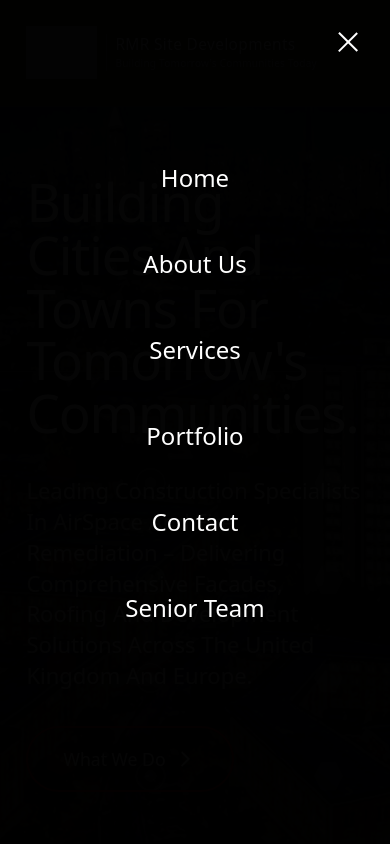
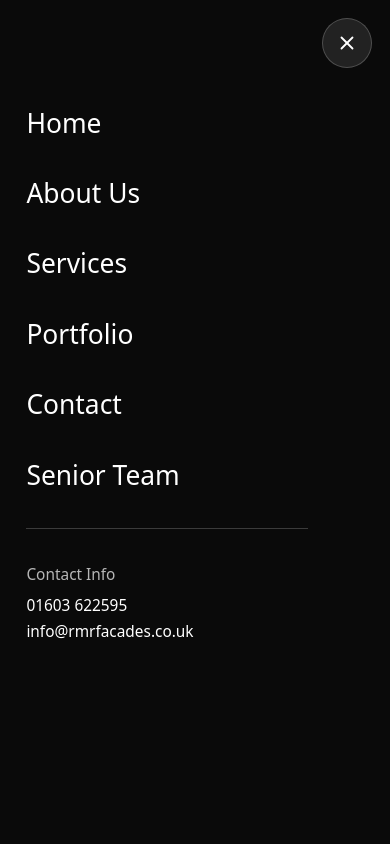
Before and after one commit to atomdogs/rmr-website, a Next.js app: page / in a window 390 px wide. Both pictures are taken after a click on the button "Toggle menu". Shown: the top 844 px of the page. Built offline with nearby package versions, Linux system fonts and the light colour scheme; grey boxes are pictures that could not be loaded.

Commit message:
Refactor mobile menu overlay to render in a portal with an opaque full-screen panel. Improves readability and ensures menu overlays header/hero; adds scroll lock, escape-to-close, and scrollable content to show all items.
Co-Authored-By: Same <noreply@same.new>

```diff
--- a/src/components/MobileMenu.tsx
+++ b/src/components/MobileMenu.tsx
@@ -1,79 +1,127 @@
 "use client";
 
-import { useState } from "react";
+import { useState, useEffect } from "react";
+import { createPortal } from "react-dom";
 import Link from "next/link";
 
 export function MobileMenu() {
   const [isOpen, setIsOpen] = useState(false);
+  const [mounted, setMounted] = useState(false);
 
-  if (!isOpen) {
-    return (
-      <button
-        onClick={() => setIsOpen(!isOpen)}
-        className="md:hidden relative p-2"
-        style={{ zIndex: 10000 }}
-        aria-label="Toggle menu"
-      >
-        <div className="w-6 h-5 flex flex-col justify-between">
-          <span className="block h-0.5 w-full bg-white" />
-          <span className="block h-0.5 w-full bg-white" />
-          <span className="block h-0.5 w-full bg-white" />
-        </div>
-      </button>
-    );
+  // Lock body scroll when menu is open
+  useEffect(() => {
+    const body = document.body;
+    if (isOpen) {
+      body.style.overflow = "hidden";
+    } else {
+      body.style.overflow = "";
     }
+    return () => {
+      body.style.overflow = "";
+    };
+  }, [isOpen]);
+
+  // Close on Escape key
+  useEffect(() => {
+    const onKeyDown = (e: KeyboardEvent) => {
+      if (e.key === "Escape") setIsOpen(false);
+    };
+    document.addEventListener("keydown", onKeyDown);
+    return () => document.removeEventListener("keydown", onKeyDown);
+  }, []);
+
+  // Enable portal after mount
+  useEffect(() => {
+    setMounted(true);
+  }, []);
 
   return (
     <>
+      {/* Hamburger button */}
+      <button
+        onClick={() => setIsOpen(!isOpen)}
+        className="md:hidden relative z-[110] p-2"
+        aria-label="Toggle menu"
+        aria-expanded={isOpen}
+      >
+        <div className="w-6 h-5 flex flex-col justify-between">
+          <span
+            className={`block h-0.5 w-full bg-white transition-all duration-300 ${
+              isOpen ? "rotate-45 translate-y-2" : ""
+            }`}
+          />
+          <span
+            className={`block h-0.5 w-full bg-white transition-all duration-300 ${
+              isOpen ? "opacity-0" : ""
+            }`}
+          />
+          <span
+            className={`block h-0.5 w-full bg-white transition-all duration-300 ${
+              isOpen ? "-rotate-45 -translate-y-2" : ""
+            }`}
+          />
+        </div>
+      </button>
+
+      {/* Mobile menu overlay rendered in portal to avoid header clipping */}
+      {mounted &&
+        createPortal(
+          <div
+            role="dialog"
+            aria-modal="true"
+            className={`fixed inset-0 z-[9999] md:hidden ${
+              isOpen ? "opacity-100 pointer-events-auto" : "opacity-0 pointer-events-none"
+            } transition-opacity duration-200`}
+          >
+            {/* Opaque full-screen panel */}
+            <div
+              className={`absolute inset-0 bg-[#0a0a0a] transition-transform duration-300 ${
+                isOpen ? "translate-y-0" : "translate-y-full"
+              }`}
+            >
               {/* Close button */}
               <button
                 onClick={() => setIsOpen(false)}
-        className="md:hidden fixed p-2"
-        style={{ zIndex: 10000, top: '20px', right: '20px' }}
                 aria-label="Close menu"
+                className="absolute top-4 right-4 p-3 rounded-full text-white bg-white/10 hover:bg-white/20 border border-white/20"
               >
-        <div className="w-6 h-6 relative">
-          <span className="block h-0.5 w-full bg-white absolute rotate-45" style={{ top: '12px' }} />
-          <span className="block h-0.5 w-full bg-white absolute -rotate-45" style={{ top: '12px' }} />
-        </div>
+                <svg className="h-5 w-5" viewBox="0 0 24 24" fill="none" stroke="currentColor" strokeWidth="2" strokeLinecap="round" strokeLinejoin="round">
+                  <line x1="18" y1="6" x2="6" y2="18" />
+                  <line x1="6" y1="6" x2="18" y2="18" />
+                </svg>
               </button>
 
-      {/* Full screen black menu */}
-      <div
-        className="md:hidden fixed"
-        style={{
-          top: 0,
-          left: 0,
-          width: '100vw',
-          height: '100vh',
-          backgroundColor: 'rgba(0, 0, 0, 0.98)',
-          zIndex: 9500,
-          overflow: 'auto'
-        }}
-      >
-        <div style={{ marginTop: '150px', marginBottom: '50px', padding: '0 20px' }}>
-          <div style={{ display: 'flex', flexDirection: 'column', gap: '30px', alignItems: 'center' }}>
-            <Link href="/" onClick={() => setIsOpen(false)} style={{ color: 'white', fontSize: '24px', display: 'block', padding: '10px', textDecoration: 'none' }}>
+              {/* Menu content */}
+              <nav className="h-full overflow-y-auto px-6 pt-24 pb-16 text-white flex flex-col space-y-8">
+                <Link href="/" onClick={() => setIsOpen(false)} className="text-2xl hover:text-[#bc1019] transition-colors">
                   Home
                 </Link>
-            <Link href="/about" onClick={() => setIsOpen(false)} style={{ color: 'white', fontSize: '24px', display: 'block', padding: '10px', textDecoration: 'none' }}>
+                <Link href="/about" onClick={() => setIsOpen(false)} className="text-2xl hover:text-[#bc1019] transition-colors">
                   About Us
                 </Link>
-            <Link href="#services" onClick={() => setIsOpen(false)} style={{ color: 'white', fontSize: '24px', display: 'block', padding: '10px', textDecoration: 'none' }}>
+                <a href="#services" onClick={() => setIsOpen(false)} className="text-2xl hover:text-[#bc1019] transition-colors">
                   Services
-            </Link>
-            <Link href="/portfolio" onClick={() => setIsOpen(false)} style={{ color: 'white', fontSize: '24px', display: 'block', padding: '10px', textDecoration: 'none' }}>
+                </a>
+                <Link href="/portfolio" onClick={() => setIsOpen(false)} className="text-2xl hover:text-[#bc1019] transition-colors">
                   Portfolio
                 </Link>
-            <Link href="/contact" onClick={() => setIsOpen(false)} style={{ color: 'white', fontSize: '24px', display: 'block', padding: '10px', textDecoration: 'none' }}>
+                <Link href="/contact" onClick={() => setIsOpen(false)} className="text-2xl hover:text-[#bc1019] transition-colors">
                   Contact
                 </Link>
-            <Link href="/team" onClick={() => setIsOpen(false)} style={{ color: 'white', fontSize: '24px', display: 'block', padding: '10px', textDecoration: 'none' }}>
+                <Link href="/team" onClick={() => setIsOpen(false)} className="text-2xl hover:text-[#bc1019] transition-colors">
                   Senior Team
                 </Link>
+
+                <div className="pt-8 border-t border-white/20 w-64">
+                  <p className="text-white/70 text-sm mb-2">Contact Info</p>
+                  <p className="text-white text-sm mb-1">01603 622595</p>
+                  <p className="text-white text-sm">info@rmrfacades.co.uk</p>
                 </div>
+              </nav>
             </div>
-      </div>
+          </div>,
+          document.body
+        )}
     </>
   );
 }
```
Lines whose indentation alone changed are shown as unchanged.
